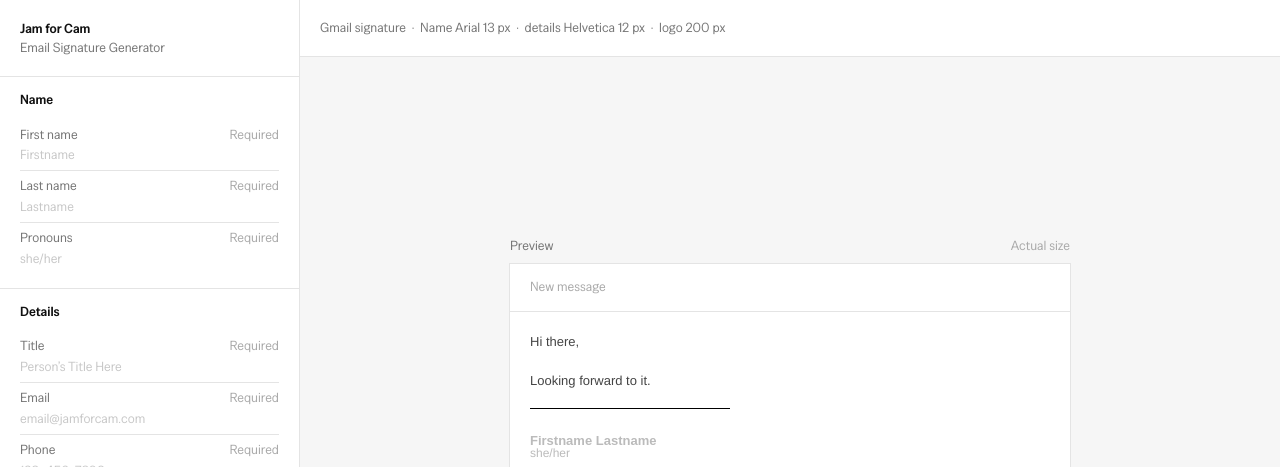
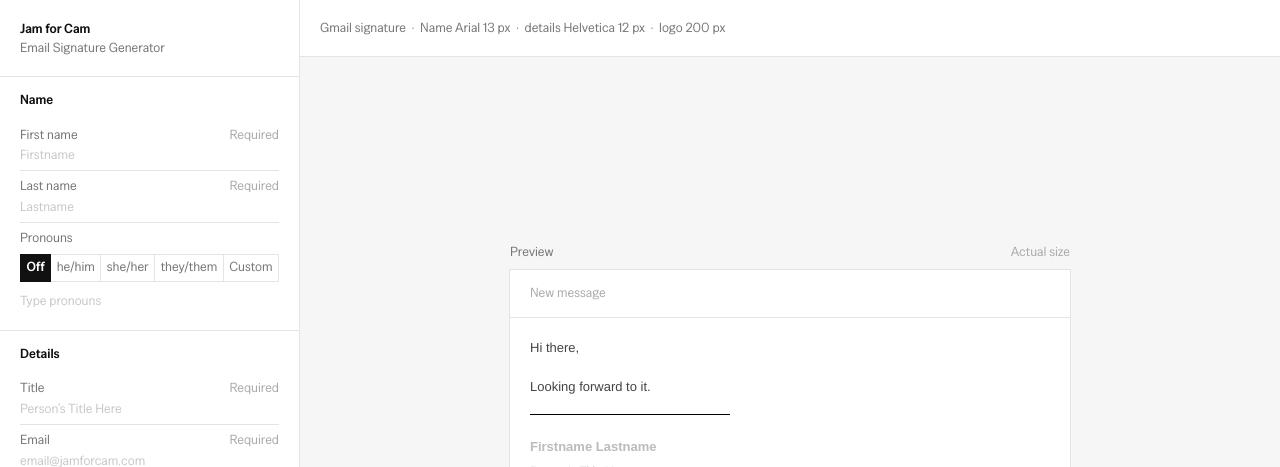
Before and after one commit to E-a-ryan/jamforcam-business-card-generator, a plain HTML site: page dist/JamforCam_EmailSignature_Generator.html in a window 1280 px wide. Shown: the top 467 px of the page. Drawn offline with Linux system fonts and the light colour scheme.

Commit message:
Signature: pronoun presets (off by default)
Pronouns are now a choice of Off, he/him, she/her, they/them or Custom, with a
text box for Custom. Off leaves the line out of the signature. Pronouns are
only required when Custom is chosen.

Co-Authored-By: Claude Opus 5.5 <noreply@anthropic.com>
Claude-Session: https://claude.ai/code/session_01JuDHiKXcCtfWeuGbFEZwgy

```diff
--- a/dist/JamforCam_EmailSignature_Generator.html
+++ b/dist/JamforCam_EmailSignature_Generator.html
@@ -29,6 +29,12 @@ h2 .note { font-weight: 400; color: var(--soft); margin-left: auto; }
 .field label .req { margin-left: auto; color: var(--soft); }
 .field input { display: block; width: 100%; border: 0; outline: 0; background: none; padding: 2px 0 0; }
 .field input::placeholder { color: #c8c8c8; }
+.seg { display: flex; margin-top: 6px; width: 100%; }
+.seg button { flex: 1 1 auto; min-width: 0; height: 28px; padding: 0 3px; border: 1px solid var(--rule); background: none; color: var(--mid); cursor: pointer; white-space: nowrap; }
+.seg button + button { border-left: 0; }
+.seg button:hover { color: var(--ink); }
+.seg button[aria-pressed="true"] { background: var(--ink); border-color: var(--ink); color: #fff; font-weight: 500; }
+.seg + input { margin-top: 8px; }
 .msg { display: none; align-items: center; gap: 4px; color: var(--mid); padding-top: 3px; }
 .msg svg.i { width: 14px; height: 14px; }
 .msg.on { display: flex; }
@@ -86,7 +92,11 @@ dialog::backdrop { background: rgba(0,0,0,.25); }
     <h2>Name</h2>
     <div class="field"><label for="firstname">First name<span class="req">Required</span></label><input id="firstname" autocomplete="given-name" placeholder="Firstname"><div class="msg" data-for="firstname"></div></div>
     <div class="field"><label for="lastname">Last name<span class="req">Required</span></label><input id="lastname" autocomplete="family-name" placeholder="Lastname"><div class="msg" data-for="lastname"></div></div>
-    <div class="field"><label for="pronouns">Pronouns<span class="req">Required</span></label><input id="pronouns" placeholder="she/her"><div class="msg" data-for="pronouns"></div></div>
+    <div class="field"><label>Pronouns</label>
+      <div class="seg" id="pronounSeg">
+        <button data-mode="off" aria-pressed="true">Off</button><button data-mode="he/him" aria-pressed="false">he/him</button><button data-mode="she/her" aria-pressed="false">she/her</button><button data-mode="they/them" aria-pressed="false">they/them</button><button data-mode="custom" aria-pressed="false">Custom</button>
+      </div>
+      <input id="pronouns" placeholder="Type pronouns" hidden><div class="msg" data-for="pronouns"></div></div>
   </section>
 
   <section>
@@ -153,7 +163,7 @@ const LOGO_W = 200, LOGO_H = 48;
 const LINK = 'https://jamforcam.com';
 
 const FIELDS = ['firstname', 'lastname', 'pronouns', 'title', 'email', 'phone', 'website'];
-const state = { values: { website: 'jamforcam.com' }, logo: 'black', touched: {}, notes: {} };
+const state = { values: { website: 'jamforcam.com' }, logo: 'black', pronounMode: 'off', touched: {}, notes: {} };
 const $ = id => document.getElementById(id);
 const esc = s => String(s).replace(/&/g, '&amp;').replace(/</g, '&lt;').replace(/>/g, '&gt;').replace(/"/g, '&quot;');
 
@@ -185,7 +195,7 @@ function validate() {
     if (v(f).includes('@')) add(f, 'block', 'Looks like an email — names can’t include @');
     else if (/\d/.test(v(f))) add(f, 'warn', 'Names usually don’t include numbers');
   }
-  if (v('pronouns').includes('@')) add('pronouns', 'block', 'Looks like an email address');
+  if (state.pronounMode === 'custom' && v('pronouns').includes('@')) add('pronouns', 'block', 'Looks like an email address');
   const t = v('title');
   if (t.includes('@')) add('title', 'block', 'Looks like an email address', v('email') ? null : 'Move to Email');
   else if (t.replace(/\D/g, '').length >= 7) add('title', 'block', 'Looks like a phone number', v('phone') ? null : 'Move to Phone');
@@ -202,7 +212,7 @@ function validate() {
 }
 
 /* ---- The signature: tables + inline styles, which is what Gmail keeps ---- */
-const SAMPLE = { firstname: 'Firstname', lastname: 'Lastname', pronouns: 'she/her', title: 'Person’s Title Here',
+const SAMPLE = { firstname: 'Firstname', lastname: 'Lastname', pronouns: 'pronouns', title: 'Person’s Title Here',
   email: 'email@jamforcam.com', phone: '123–456–7890', website: 'jamforcam.com' };
 // preview = true shows sample text in gray for empty fields; the copied version is always complete.
 function signatureHTML(logoSrc, preview) {
@@ -225,7 +235,7 @@ function signatureHTML(logoSrc, preview) {
     `<tr><td width="200" style="width:200px;height:0;border-top:0.5px solid #000000;font-size:0;line-height:0;padding:0;">&nbsp;</td></tr>`,
     space(25),
     row(name, true),
-    row(show('pronouns')),
+    ...(state.pronounMode === 'off' ? [] : [row(state.pronounMode === 'custom' ? show('pronouns') : esc(state.pronounMode))]),
     space(12),
     row(show('title')),
     row(show('email', (h, v) => `<a href="mailto:${h}" style="${a}">${h}</a>`)),
@@ -256,7 +266,7 @@ function render() {
     } else { el.className = 'msg'; el.innerHTML = ''; }
   });
   const LABELS = { firstname: 'First name', lastname: 'Last name', pronouns: 'Pronouns', title: 'Title', email: 'Email', phone: 'Phone', website: 'Website' };
-  const missing = FIELDS.filter(f => !clean(f, state.values[f]));
+  const missing = FIELDS.filter(f => (f !== 'pronouns' || state.pronounMode === 'custom') && !clean(f, state.values[f]));
   const ready = !missing.length;
   $('copy').disabled = !ready || blocked;
   if (!ready) $('status').textContent = 'Still needed: ' + missing.map(f => LABELS[f]).join(', ');
@@ -302,6 +312,15 @@ FIELDS.forEach(f => {
   el.addEventListener('blur', () => { state.touched[f] = true; if (f === 'phone') state.notes.phone = ''; render(); });
 });
 document.addEventListener('mousedown', e => { const b = e.target.closest('.fix'); if (b) { e.preventDefault(); moveTo(b.dataset.from, b.dataset.to); } });
+
+$('pronounSeg').onclick = e => {
+  const b = e.target.closest('button'); if (!b) return;
+  state.pronounMode = b.dataset.mode;
+  $('pronounSeg').querySelectorAll('button').forEach(x => x.setAttribute('aria-pressed', x === b));
+  $('pronouns').hidden = state.pronounMode !== 'custom';
+  if (state.pronounMode === 'custom') $('pronouns').focus();
+  clearDone(); render();
+};
 
 function buildSwatches() {
   const box = $('swatches');
```
Also changed, not shown: docs/signature/index.html (+25 -6 lines), signature/app.template.html (+25 -6 lines), 1 other file.
